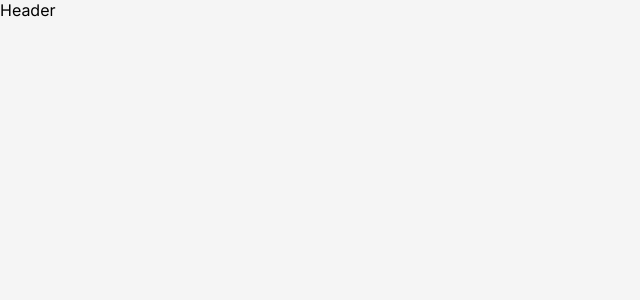
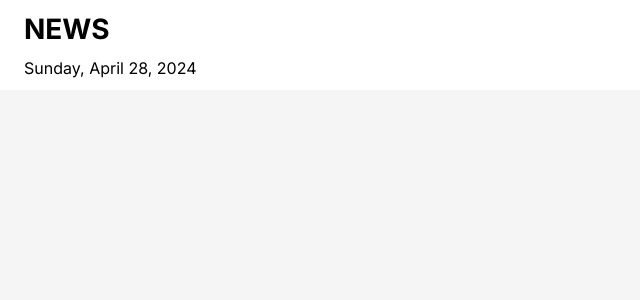
Before and after one commit to rich-leshikov/news-portal, a React (Vite) app: page / in a window 1280 px wide. Shown: the top 300 px of the page, without its empty margins (0-640 px from the left). Built offline with nearby package versions, Linux system fonts and the light colour scheme.

Commit message:
feat: update Header

```diff
--- a/src/App.tsx
+++ b/src/App.tsx
@@ -1,7 +1,9 @@
+import {Header} from './components'
+
 export const App = () => {
 	return (
 		<>
-			Header
+			<Header/>
 		</>
 	)
 }
--- a/src/components/header/Header.tsx
+++ b/src/components/header/Header.tsx
@@ -1,7 +1,7 @@
 import {formatDate} from '../../shared'
 import {useEffect, useState} from 'react'
 
-import styles from './Header.module.css'
+import styles from './Header.module.scss'
 
 export const Header = () => {
 	const [date, setDate] = useState<string>('')
@@ -15,8 +15,8 @@
 
 	return (
 		<header className={styles.header}>
-			<h1>NEWS</h1>
-			<p>{date}</p>
+			<h1 className={styles.title}>NEWS</h1>
+			<p className={styles.date}>{date}</p>
 		</header>
 	)
 }
--- a/src/components/header/index.ts
+++ b/src/components/header/index.ts
@@ -1,2 +1,2 @@
 export * from './Header.tsx'
-export * from './Header.module.css'
+export * from './Header.module.scss'
```
